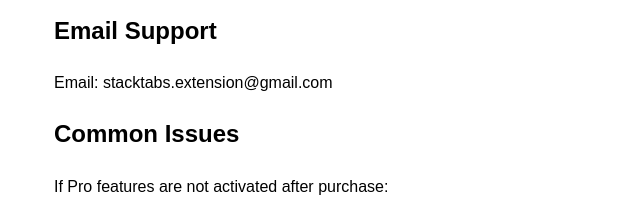
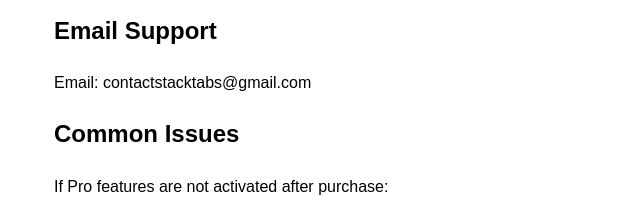
Before and after one commit to stacktabs/stacktabs-support, a plain HTML site: page index.html in a window 1280 px wide. Shown: the part 188-400 px from the top of the page, 186-826 px from the left. Drawn offline with Linux system fonts and the light colour scheme.

Commit message:
Update support email address in index.html

```diff
--- a/index.html
+++ b/index.html
@@ -22,7 +22,7 @@ body{
 
 <h2>Email Support</h2>
 
-<p>Email: stacktabs.extension@gmail.com</p>
+<p>Email: contactstacktabs@gmail.com</p>
 
 <h2>Common Issues</h2>
 
```
